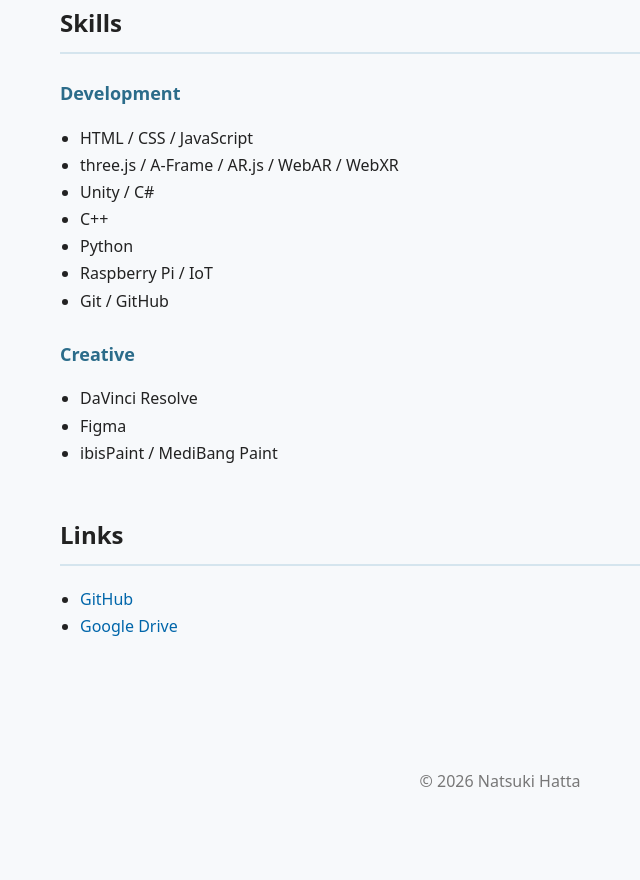
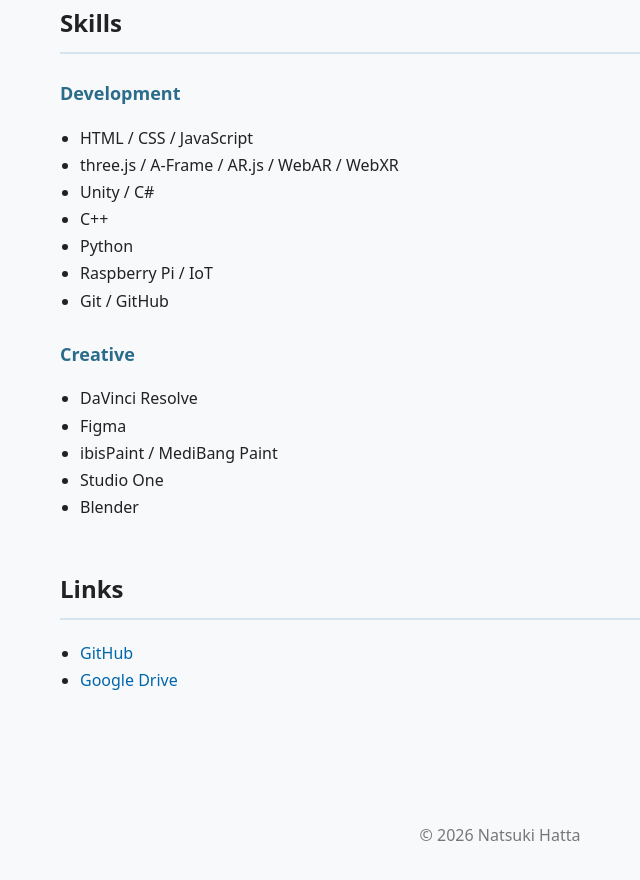
Before and after one commit to tsuki-a/portfolio, a plain HTML site: page index.html in a window 1280 px wide. Shown: the part 8018-8898 px from the top of the page, without its empty margins (140-780 px from the left). Before the commit the page ends 8853 px from the top, so only its background shows below. Drawn offline with Linux system fonts and the light colour scheme.

Commit message:
update skills section

```diff
--- a/index.html
+++ b/index.html
@@ -488,6 +488,8 @@
       <li>DaVinci Resolve</li>
       <li>Figma</li>
       <li>ibisPaint / MediBang Paint</li>
+	  <li>Studio One</li>
+	  <li>Blender</li>
     </ul>
   </section>
 
```
